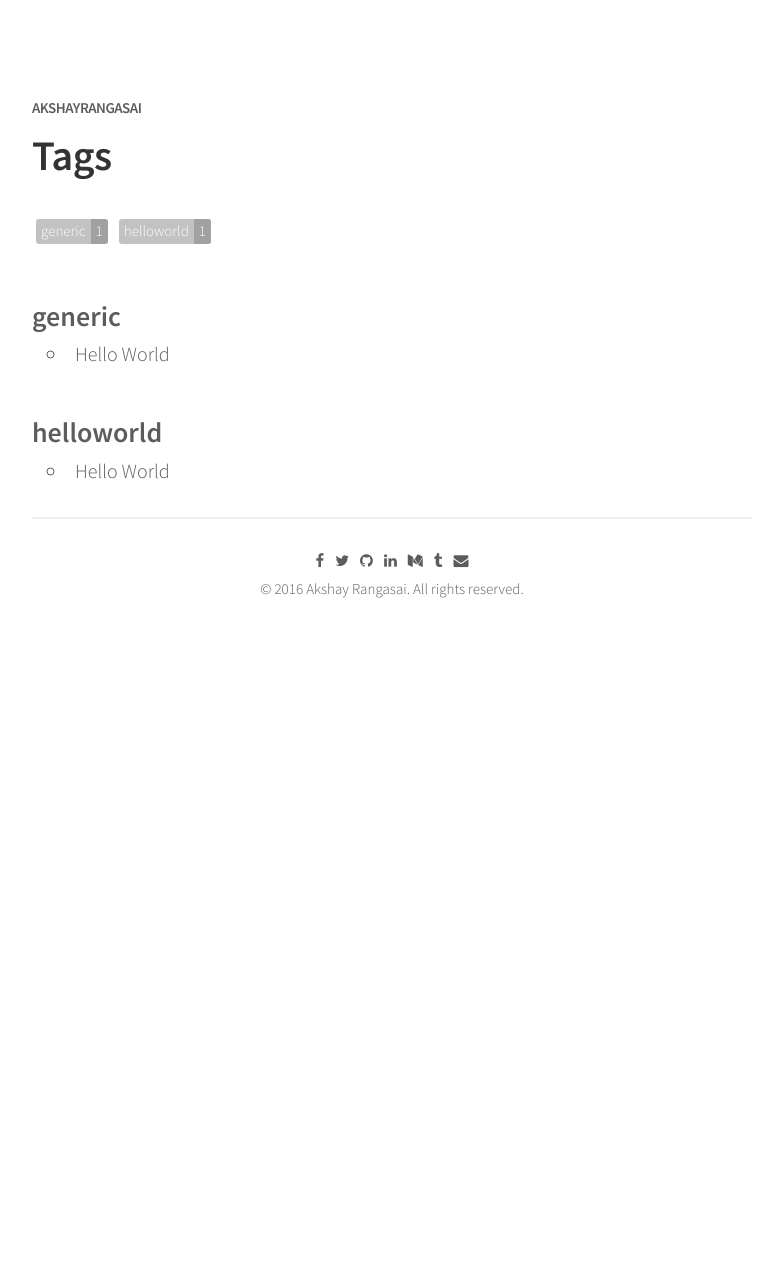
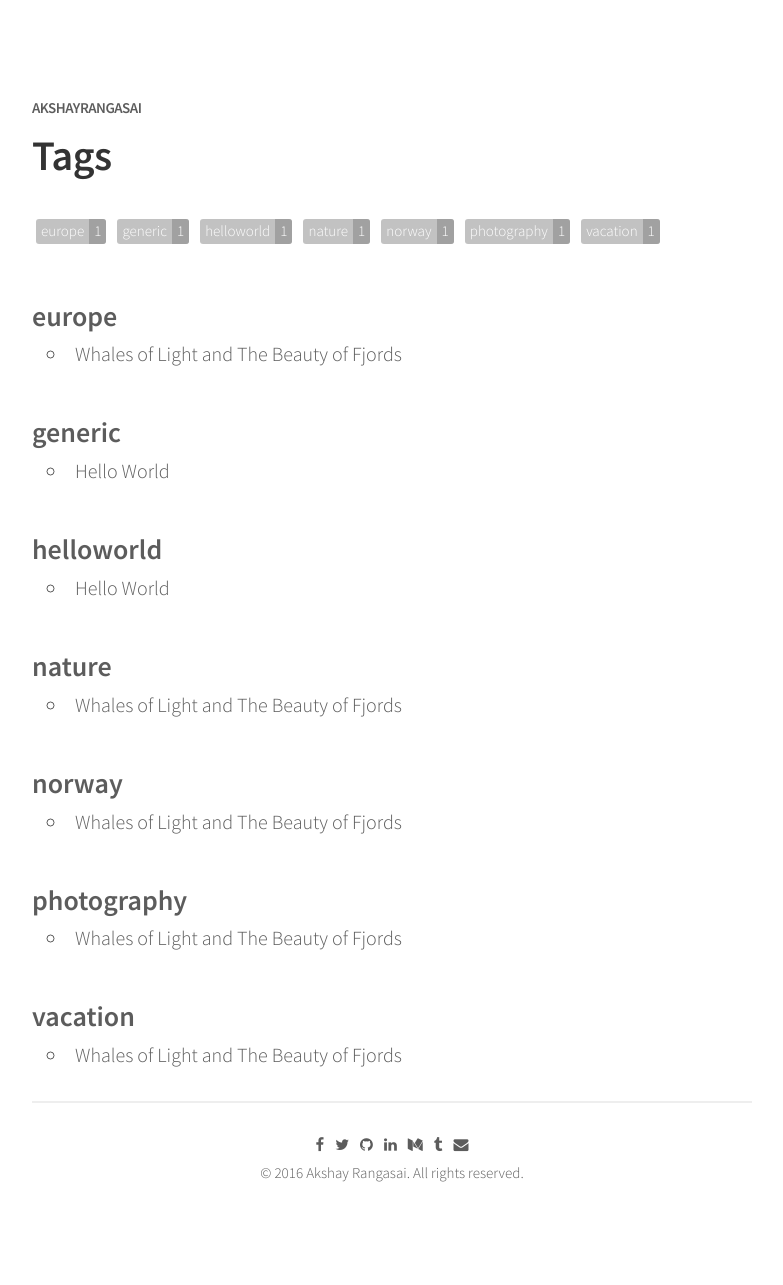
Before and after one commit to akshayrangasai/akshayrangasai.github.io, a Jekyll site: the page built from tags/index.html, in a window 1280 px wide. Shown: the whole page, without its empty margins (248-1031 px from the left). Built offline with Jekyll 4.4.1, drawn with Linux system fonts in a browser that asks for light colours; nearby versions of some CDN libraries; before the commit the page ends 900 px from its top, so only the background shows below that.

Commit message:
Added Norway Post. Little bit

```diff
--- /dev/null
+++ b/_posts/2016-12-21-Euro-Trip-Norway.md
@@ -0,0 +1,13 @@
+---
+layout: post
+title: "Whales of Light and The Beauty of Fjords"
+description: "My trip through Norway narrated through photographs"
+date: 2016-12-21
+tags: [Photography, Nature, Europe, Norway, Vacation]
+comments: true
+share: true
+---
+About a month ago (first week of November), I went on a trip to Norway to "chase" the Northern Lights (Arora Borealis), maybe see a couple of whales and sled down the mountains on husky power. There was no snowfall till the day I left (I did get snowflakes on my face, though) and so the husky plan didn't work out too well. After my 4 days there, I was **not** disappointed.
+
+![Casual greetings from this breathtaking view]({{site.url}}/assets/images/Norway/Fjord-0195.jpg)
+![Alternate Angle]({{site.url}}/assets/images/Norway/FjordsMountains.jpg)
```
Also changed, not shown: _posts/2016-12-21-hello-world.md (+2 -0 lines), 2 other files.
